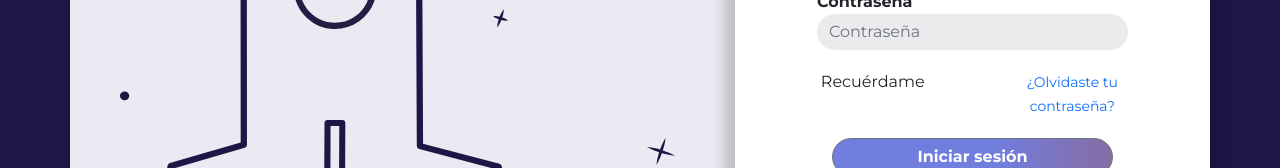
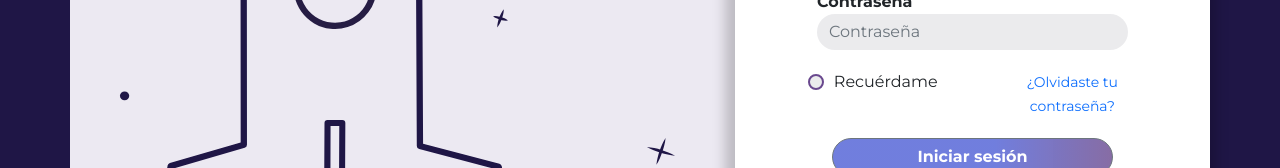
Before and after one commit to EduRockets/edurockets, a React (Create React App) app in the folder edurockets-client/: page /login in a window 1280 px wide. Shown: the part 335-503 px from the top of the page. Built offline with nearby package versions, Linux system fonts and the light colour scheme; what react-google-maps would draw is missing.

Commit message:
detalles en login

```diff
--- a/edurockets-client/src/Views/Landing.jsx
+++ b/edurockets-client/src/Views/Landing.jsx
@@ -125,7 +125,12 @@ const Landing = () => {
                   <Button
                     className="LandingSecondButton"
                     onClick={() => {
-                      history.push('/signup/student');
+                      history.push({
+                        pathname: '/signup',
+                        userType: {
+                          name: 'student',
+                        },
+                      });
                     }}
                   >
                     Listo para alcanzar mis sueños
@@ -159,7 +164,12 @@ const Landing = () => {
                   <Button
                     className="LandingSecondButton"
                     onClick={() => {
-                      history.push('/signup/professional');
+                      history.push({
+                        pathname: '/signup',
+                        userType: {
+                          name: 'professional',
+                        },
+                      });
                     }}
                   >
                     Listo para alcanzar mis sueños
--- a/edurockets-client/src/Views/Login.jsx
+++ b/edurockets-client/src/Views/Login.jsx
@@ -4,8 +4,6 @@ import { Col, Row, Container, Button, Input, Alert, Label } from 'reactstrap';
 
 import { Icon } from '@iconify/react';
 
-import lockedIcon from '@iconify-icons/carbon/locked';
-import emailIcon from '@iconify-icons/carbon/email';
 import googleIcon from '@iconify-icons/logos/google-icon';
 import facebookIcon from '@iconify-icons/logos/facebook';
 
@@ -118,7 +116,10 @@ const Login = () => {
                 </Row>
               </div>
               <Row>
-                <Col>Recuérdame</Col>
+                <Col>
+                  <Input className="LoginCheckboxContainer" type="checkbox" />
+                  Recuérdame
+                </Col>
                 <Col>
                   <Link className="OlvidastePassword">¿Olvidaste tu contraseña?</Link>
                 </Col>
@@ -131,7 +132,7 @@ const Login = () => {
               <Row>
                 <Col>
                   <Button className="LoginSocialButton">
-                    <Icon icon={googleIcon} />
+                    <Icon className="LoginSocialButtonIcon" icon={googleIcon} />
                     Con Google
                   </Button>
                 </Col>
@@ -139,7 +140,8 @@ const Login = () => {
               <Row>
                 <Col>
                   <Button className="LoginSocialButton">
-                    <Icon icon={facebookIcon} /> Con Facebook
+                    <Icon className="LoginSocialButtonIcon" icon={facebookIcon} />
+                    Con Facebook
                   </Button>
                 </Col>
               </Row>
--- a/edurockets-client/src/Views/Styles/Login.css
+++ b/edurockets-client/src/Views/Styles/Login.css
@@ -67,6 +67,12 @@
   font-size: 16px;
 }
 
+.LoginCheckboxContainer {
+  width: 1rem;
+  height: 1rem;
+  margin-right: 10px;
+}
+
 .OlvidastePassword {
   font-size: 14px;
   text-decoration: none;
@@ -92,7 +98,6 @@
   background-color: #FFFFFF;
   box-shadow: 2px 2px 4px 1px rgba(0, 0, 0, 0.2);
 
-  align-items: center;
   font-weight: bold;
   font-size: 16px;
 
@@ -113,6 +118,12 @@
   background-color: #1F1646;
 }
 
+.LoginSocialButtonIcon {
+  width: 1rem;
+  height: 1rem;
+  margin-right: 10px;
+}
+
 .CrearCuentaContainer {
   font-size: 14px;
 }
```
